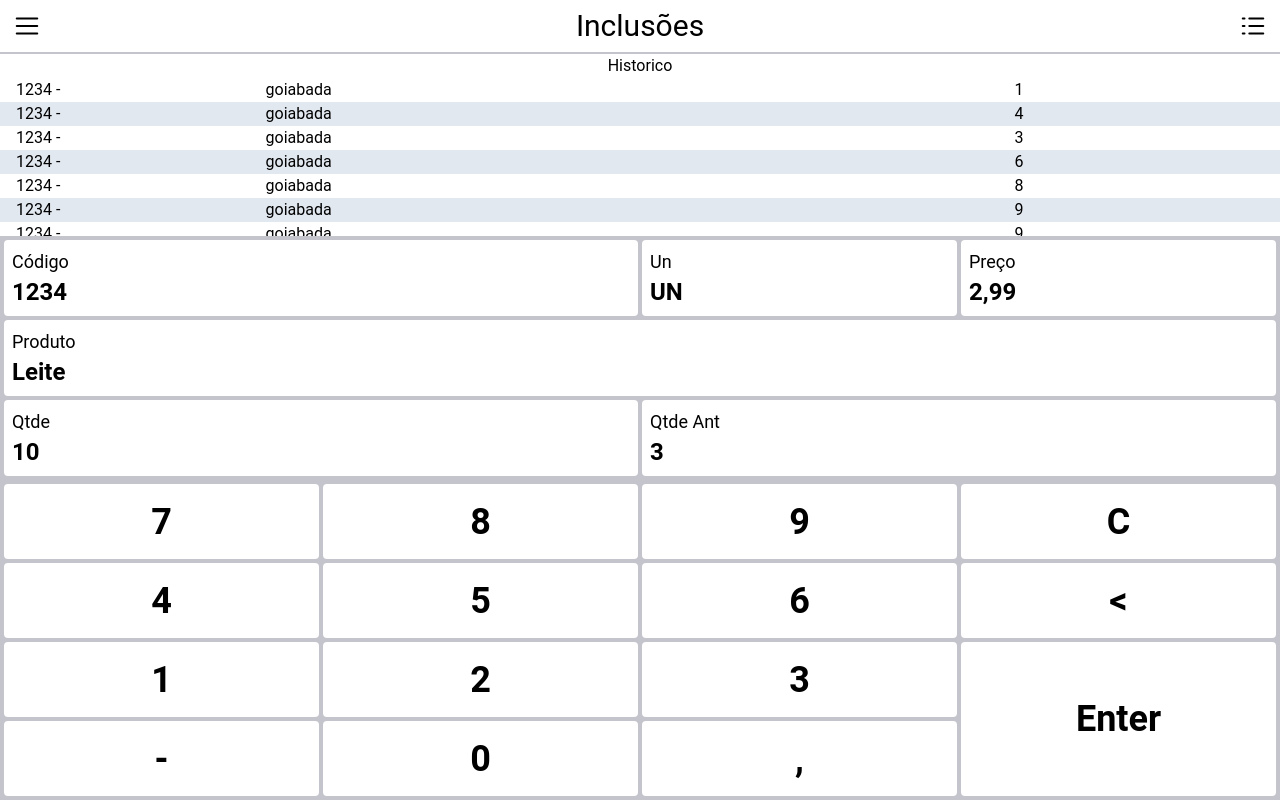
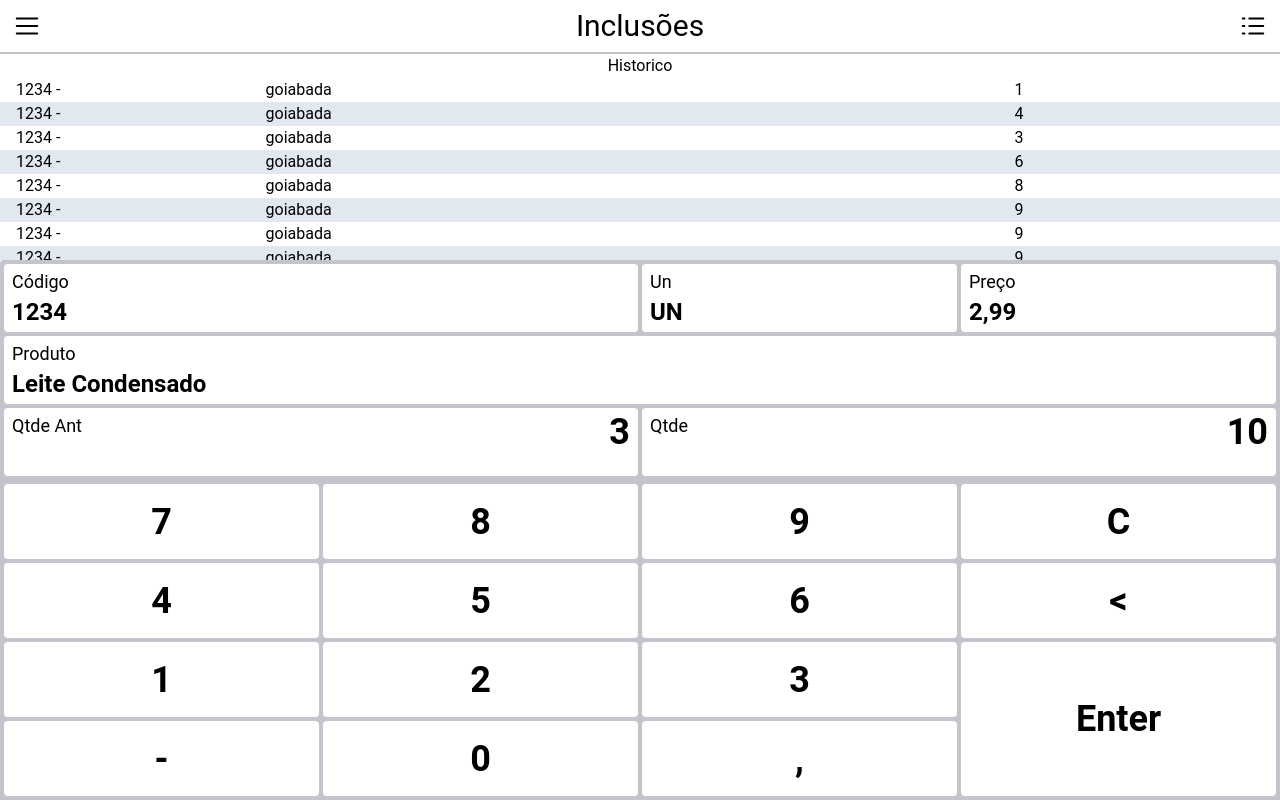
Before and after one commit to LucasGuilherm/contagem, a React (Vite) app: page / in a window 1280 px wide. Built offline with nearby package versions, Linux system fonts and the light colour scheme.

Commit message:
Ajustado posiçao QTDE

```diff
--- a/src/components/itemVisor.tsx
+++ b/src/components/itemVisor.tsx
@@ -2,13 +2,27 @@ interface Props2 {
   valor: string;
   label: string;
   largura: string;
+  customStyle?: string;
+  fontSize?: string;
 }
 
 export function ItemVisor(props: Props2) {
+  const defaultStyle = "flex-col";
+
   return (
-    <div className={`p-2 rounded bg-white flex flex-col ${props.largura}`}>
+    <div
+      className={`${
+        props.largura
+      } px-2 py-1 rounded bg-white h-full overflow-hidden whitespace-nowrap flex ${
+        props.customStyle ? props.customStyle : defaultStyle
+      }`}
+    >
       <label className="text-lg">{props.label}</label>
-      <p className="font-bold text-2xl">{props.valor}</p>
+      <p
+        className={`font-bold ${props.fontSize ? props.fontSize : "text-2xl"}`}
+      >
+        {props.valor}
+      </p>
     </div>
   );
 }
--- a/src/components/visor.tsx
+++ b/src/components/visor.tsx
@@ -2,13 +2,29 @@ import { ItemVisor } from "./itemVisor";
 
 export function Visor() {
   return (
-    <div className="bg-gray-200 h-auto w-full grid gap-1 p-1 grid-cols-4 grid-rows-3 grid-flow-row">
+    <div className="bg-gray-200 overflow-hidden rounded-t w-full grid gap-1 p-1 grid-cols-4 grid-rows-3 grid-flow-row">
       <ItemVisor largura={"col-span-2"} label="Código" valor="1234" />
       <ItemVisor largura={"col-span-1"} label="Un" valor="UN" />
       <ItemVisor largura={"col-span-1"} label="Preço" valor="2,99" />
-      <ItemVisor largura={"col-span-4"} label="Produto" valor="Leite" />
-      <ItemVisor largura={"col-span-2"} label="Qtde" valor="10" />
-      <ItemVisor largura={"col-span-2"} label="Qtde Ant" valor="3" />
+      <ItemVisor
+        largura={"col-span-4"}
+        label="Produto"
+        valor="Leite Condensado"
+      />
+      <ItemVisor
+        customStyle={"flex-row  justify-between"}
+        fontSize={"text-4xl"}
+        largura={"col-span-2"}
+        label="Qtde Ant"
+        valor="3"
+      />
+      <ItemVisor
+        customStyle={"flex-row  justify-between"}
+        fontSize={"text-4xl"}
+        largura={"col-span-2"}
+        label="Qtde"
+        valor="10"
+      />
     </div>
   );
 }
```
